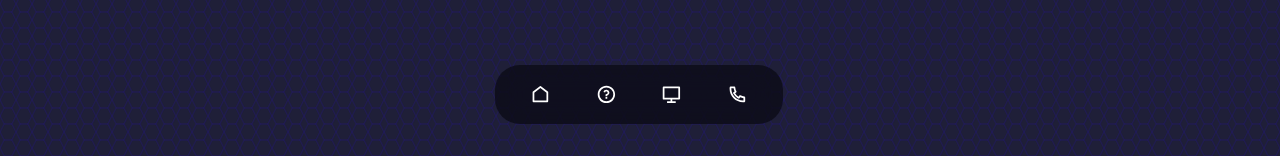
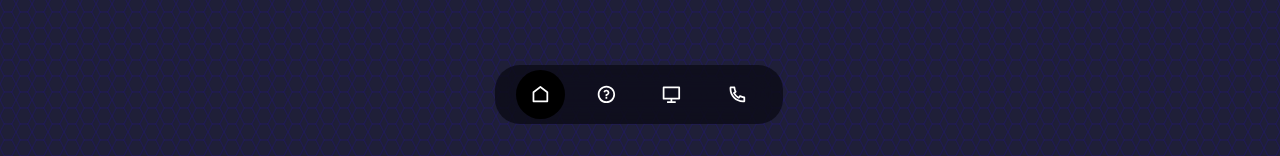
Before and after one commit to namanbajaj/Website, a React (Create React App) app: page / in a window 1280 px wide. Shown: the part 644-800 px from the top of the page. Built offline with nearby package versions, Linux system fonts and the light colour scheme.

Commit message:
small changes

```diff
--- a/src/components/Navbar/Navbar.jsx
+++ b/src/components/Navbar/Navbar.jsx
@@ -3,14 +3,16 @@ import './navbar.css'
 
 import { RiComputerLine, RiHomeLine, RiPhoneLine, RiQuestionLine } from 'react-icons/ri'
 
+import { useState } from 'react'
+
 const Navbar = () => {
+  const [activeNav, setActiveNav] = useState('#welcome');
   return (
     <navbar>
-      <a href="#welcome"><RiHomeLine/></a>
-      <a href="#about"><RiQuestionLine/></a>
-      <a href="#portfolio"><RiComputerLine/></a>
-      <a href="#contact"><RiPhoneLine/></a>
-
+      <a id="welcome" href="#welcome" onClick={() => setActiveNav('#welcome')} className={activeNav=== '#welcome' ? 'active' : ''}><RiHomeLine/></a>
+      <a id="about" href="#about" onClick={() => setActiveNav('#about')} className={activeNav=== '#about' ? 'active' : ''}><RiQuestionLine/></a>
+      <a id="portfolio" href="#portfolio" onClick={() => setActiveNav('#portfolio')} className={activeNav=== '#portfolio' ? 'active' : ''}><RiComputerLine/></a>
+      <a id="contact" href="#contact" onClick={() => setActiveNav('#contact')} className={activeNav=== '#contact' ? 'active' : ''}><RiPhoneLine/></a>
     </navbar>
   )
 }
--- a/src/components/Navbar/navbar.css
+++ b/src/components/Navbar/navbar.css
@@ -26,3 +26,8 @@ navbar a {
 navbar a:hover {
     background: rgba(0, 0, 0, 0.5);
 }
+
+navbar a.active {
+    background: black;
+    color: white
+}
--- a/src/components/Welcome/Links.jsx
+++ b/src/components/Welcome/Links.jsx
@@ -5,7 +5,7 @@ const Links = () => {
   return (
     <div className='links'>
         <a href={Resume} download className='btn'>Download Resume</a>
-        <a href="#contact" className='btn btn-primary'>Contact Me</a>
+        <a href="#contact" className='btn btn-primary' >Contact Me</a>
     </div>
   )
 }
```
